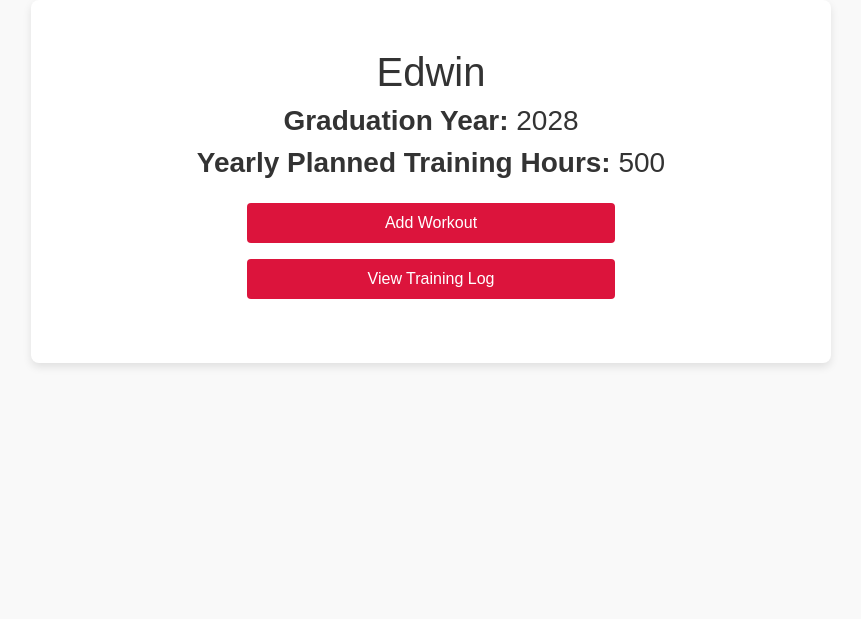
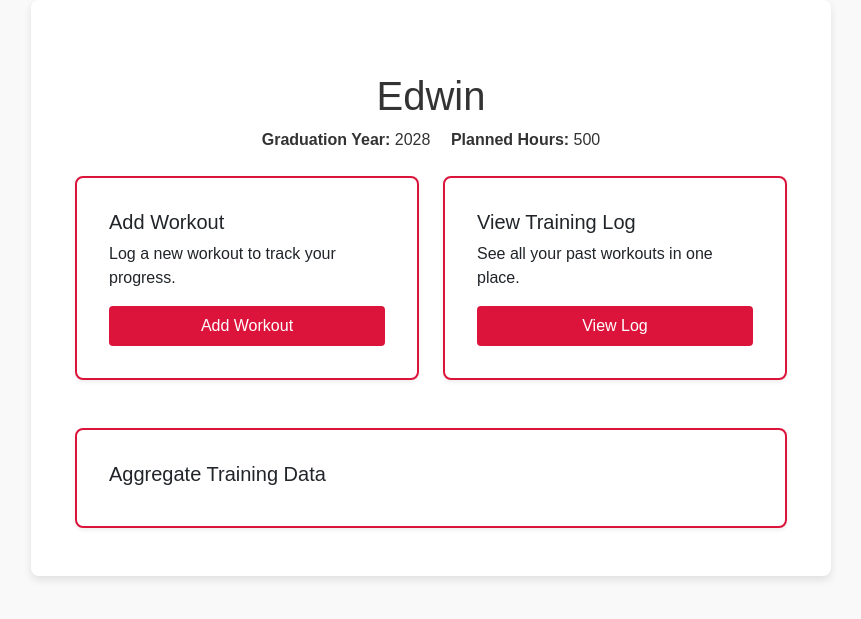
Before and after one commit to edwinharvard/Athlete-Training-Log, a Flask app: page / in a window 1280 px wide. Shown: the part 68-687 px from the top of the page, without its empty margins (209-1070 px from the left). Run offline with Flask 3, Linux system fonts and the light colour scheme; a user stored in the database is signed in; data comes from the database, SQL or seed files in the repository; data that the repository does not hold is empty; parts of the project's set-up code (start-up, migrations or seed data) failed here and were passed over.

Commit message:
change style of athlete facing templates

```diff
--- a/templates/index.html
+++ b/templates/index.html
@@ -1,45 +1,94 @@
 {% extends "layout.html" %}
 
-{% block title %}
-    Homepage
-{% endblock %}
+{% block title %}Dashboard{% endblock %}
 
 {% block main %}
-<h1 class="text-center">{{ user.username | capitalize }}</h1>  <!-- Displays the logged-in user's username, capitalized -->
+<div class="container mt-4">
+  <!-- Welcome and athlete summary -->
+  <h1 class="text-center mb-2">{{ user.username|capitalize }}</h1>
+  {% if not coach %}
+    <div class="text-center mb-4">
+      <span class="me-3"><strong>Graduation Year:</strong> {{ user.graduation_year }}</span>
+      <span><strong>Planned Hours:</strong> {{ user.planned_hours }}</span>
+    </div>
+  {% endif %}
 
-{% if coach %}
-    <!-- If the user is a coach, show coach-specific options -->
-    <div class="d-flex flex-column align-items-center">
-        <!-- Button to add a workout for athletes -->
-        <a href="/add-workout-coach" class="btn btn-primary mb-3 w-50">Add Workout</a>
+  <div class="row gy-4">
+    {% if coach %}
+      <!-- Coach Cards -->
+      <div class="col-12 col-md-6 col-lg-3">
+        <div class="card h-100 shadow-sm">
+          <div class="card-body d-flex flex-column">
+            <h5 class="card-title">Add Workout</h5>
+            <p class="card-text flex-grow-1">Plan workouts for one or more athletes.</p>
+            <a href="/add-workout-coach" class="btn btn-primary mt-auto">Add Workout</a>
+          </div>
+        </div>
+      </div>
 
-        <!-- Button to view all athletes -->
-        <a href="/view-athletes" class="btn btn-secondary mb-3 w-50">See All Athletes</a>
+      <div class="col-12 col-md-6 col-lg-3">
+        <div class="card h-100 shadow-sm">
+          <div class="card-body d-flex flex-column">
+            <h5 class="card-title">View Athletes</h5>
+            <p class="card-text flex-grow-1">See and manage all your athletes.</p>
+            <a href="/view-athletes" class="btn btn-secondary mt-auto">View Athletes</a>
+          </div>
+        </div>
+      </div>
 
-        <!-- Button to update the coach's account -->
-        <a href="/update-account" class="btn btn-secondary mb-3 w-50">Update Account</a>
+      <div class="col-12 col-md-6 col-lg-3">
+        <div class="card h-100 shadow-sm">
+          <div class="card-body d-flex flex-column">
+            <h5 class="card-title">Update Accounts</h5>
+            <p class="card-text flex-grow-1">Edit athlete or coach account details.</p>
+            <a href="/update-account" class="btn btn-secondary mt-auto">Update Accounts</a>
+          </div>
+        </div>
+      </div>
 
-        <!-- Section for deleting account -->
-        <div class="mt-4 text-center">
-            <label class="form-label d-block mb-2">OPTIONAL: Either delete athlete account or the logged-in coach account</label>
-            <!-- Button to delete the account -->
-            <a href="/delete-account" class="btn btn-danger w-50">Delete Account</a>
+      <div class="col-12 col-md-6 col-lg-3">
+        <div class="card h-100 shadow-sm">
+          <div class="card-body d-flex flex-column">
+            <h5 class="card-title text-danger">Delete Account</h5>
+            <p class="card-text flex-grow-1">Remove an athlete or your coach account.</p>
+            <a href="/delete-account" class="btn btn-danger mt-auto">Delete Account</a>
+          </div>
         </div>
+      </div>
+
+    {% else %}
+      <!-- Athlete Cards (no profile card) -->
+      <div class="col-12 col-md-6 col-lg-6">
+        <div class="card h-100 shadow-sm">
+          <div class="card-body d-flex flex-column">
+            <h5 class="card-title">Add Workout</h5>
+            <p class="card-text flex-grow-1">Log a new workout to track your progress.</p>
+            <a href="/add-workout" class="btn btn-primary mt-auto">Add Workout</a>
+          </div>
+        </div>
+      </div>
+
+      <div class="col-12 col-md-6 col-lg-6">
+        <div class="card h-100 shadow-sm">
+          <div class="card-body d-flex flex-column">
+            <h5 class="card-title">View Training Log</h5>
+            <p class="card-text flex-grow-1">See all your past workouts in one place.</p>
+            <a href="/athlete" class="btn btn-secondary mt-auto">View Log</a>
+          </div>
+        </div>
+      </div>
+
+    {% endif %}
+  </div>
+
+  <!-- Aggregate Data Section Placeholder -->
+  <div class="mt-5">
+    <div class="card shadow-sm">
+      <div class="card-body">
+        <h5 class="card-title">Aggregate Training Data</h5>
+        <p class="card-text"><!-- TODO: Insert charts or summaries here to display aggregated hours, workouts by type, trends, etc. --></p>
+      </div>
     </div>
-{% else %}
-    <!-- If the user is an athlete, show athlete-specific information and options -->
-    <div class="text-center">
-        <!-- Display athlete's graduation year -->
-        <h3><strong>Graduation Year:</strong> {{ user.graduation_year }}</h3>
-
-        <!-- Display athlete's yearly planned training hours -->
-        <h3><strong>Yearly Planned Training Hours:</strong> {{ user.planned_hours }}</h3>
-
-        <!-- Button to add a workout -->
-        <a href="/add-workout" class="btn btn-primary mt-3 mb-3 w-50">Add Workout</a>
-
-        <!-- Button to view the athlete's training log -->
-        <a href="/athlete" class="btn btn-secondary mb-3 w-50">View Training Log</a>
-    </div>
-{% endif %}
+  </div>
+</div>
 {% endblock %}
```
Also changed, not shown: templates/add_workout.html (+26 -15 lines), templates/athlete.html (+39 -37 lines), templates/delete_workout.html (+19 -15 lines), templates/update_workout.html (+43 -21 lines).
